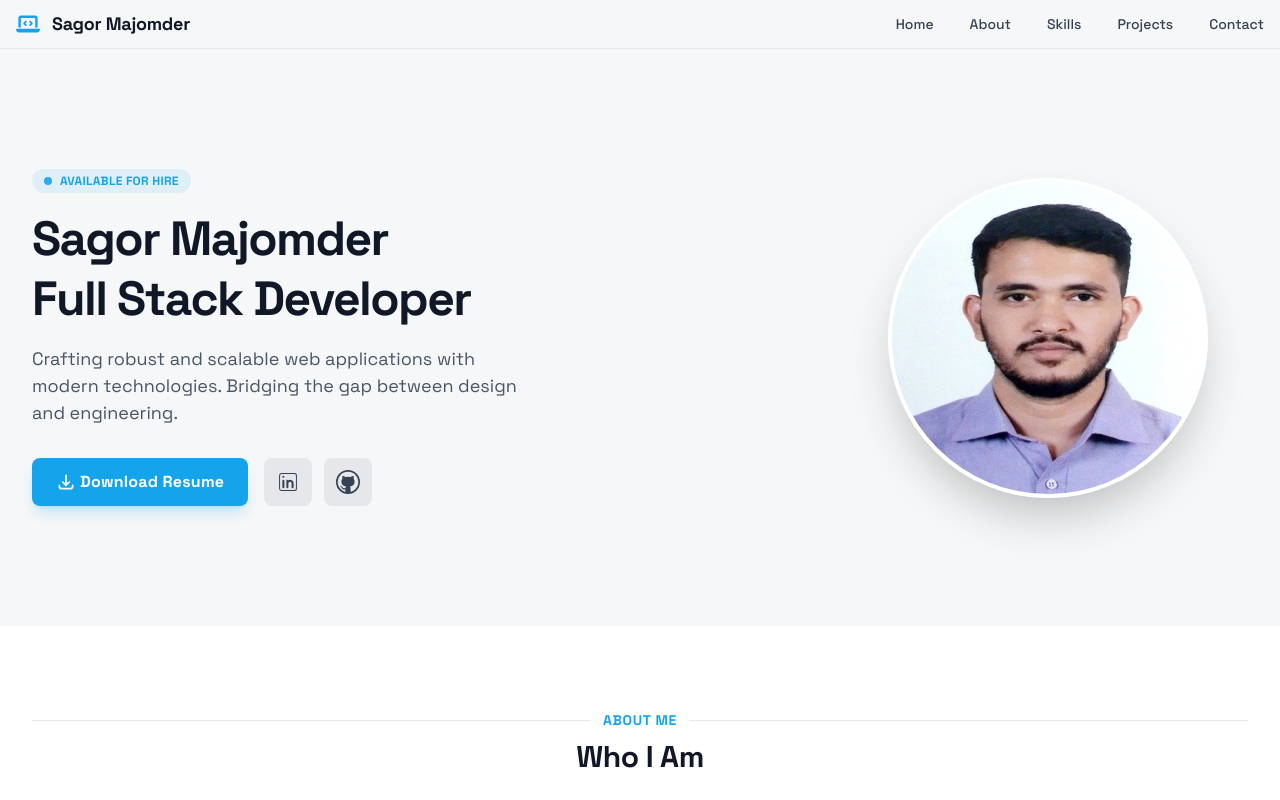
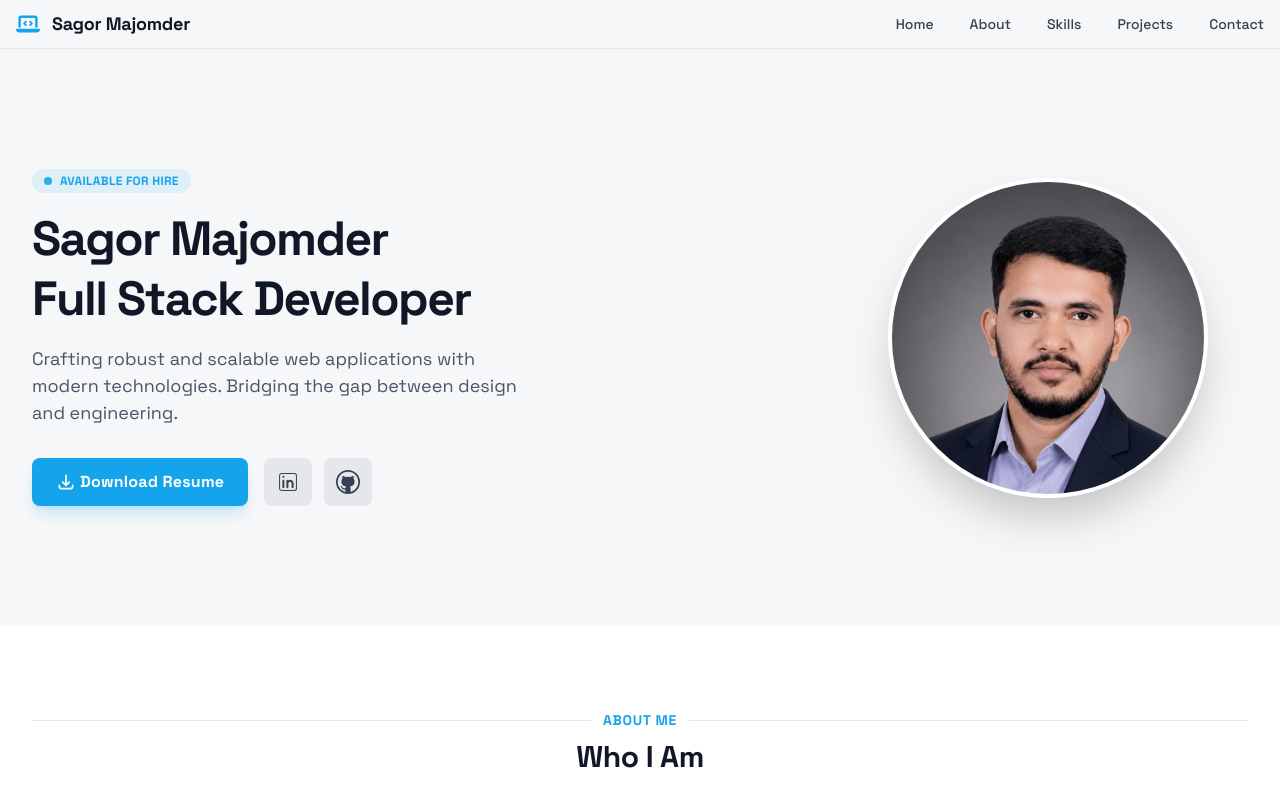
Before and after one commit to sagormajomder/portfolio, a Next.js app: page / in a window 1280 px wide. Shown: the top 800 px of the page. Built offline with nearby package versions, Linux system fonts and the light colour scheme.

Commit message:
update profile image

```diff
--- a/src/components/Hero.jsx
+++ b/src/components/Hero.jsx
@@ -81,12 +81,12 @@ const Hero = () => {
               className='w-full max-w-[320px] md:max-w-100 flex justify-center @[864px]:w-1/2'>
               <div className='relative w-64 h-64 md:w-80 md:h-80 rounded-full overflow-hidden border-4 border-white dark:border-[#283339] shadow-2xl'>
                 <Image
-                  className='object-center'
+                  className='object-cover object-top h-full'
                   alt='Portrait of Sagor Majomder'
                   fill
                   priority
                   sizes='(max-width: 768px) 256px, 320px'
-                  src='/amar-picture.jpg'
+                  src='/full-optimize-rsz-my-image.png'
                 />
               </div>
             </motion.div>
```
Also changed, not shown: public/full-optimize-rsz-my-image.png (added).
